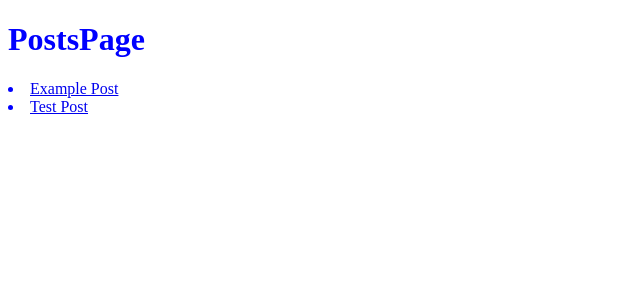
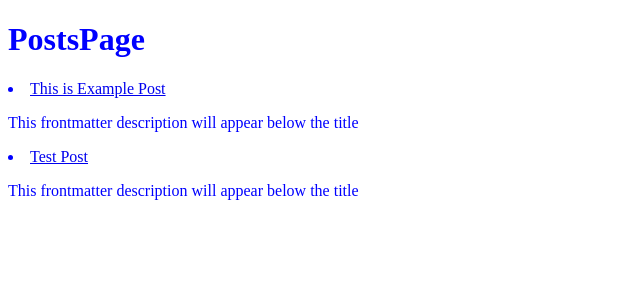
Before and after one commit to mooncastlestone/blog, a Next.js app: page /posts in a window 1280 px wide. Shown: the top 300 px of the page, without its empty margins (0-640 px from the left). Built offline with nearby package versions, Linux system fonts and the light colour scheme.

Commit message:
refactor(utils): seperate codes in markdown.ts file
data-access -> A directory for managing markdown data
utils/constants -> A directory for managing constant data
utils/types -> A directory for managing types

```diff
--- a/app/page.tsx
+++ b/app/page.tsx
@@ -1,3 +1,6 @@
+// 카테고리
+// 1. 기록소, Writing
+// 2. 실헙실, Lab
 
 export default async function Home() {
 
--- a/app/posts/page.tsx
+++ b/app/posts/page.tsx
@@ -1,35 +1,25 @@
-
-import fs from "fs";
-import path from "path";
-import matter from "gray-matter";
-import { POSTS_PATH, postFilePaths } from 'utils/markdown'
 import Link from 'next/link';
+import { getAllPosts } from 'data-access';
 
 export default function PostsPage() {
-  const posts = postFilePaths.map((filePath) => {
-    const source = fs.readFileSync(path.join(POSTS_PATH, filePath))
-    const { content, data } = matter(source);
-
-    return {
-      content,
-      data,
-      filePath
-    }
-  });
+  const posts = getAllPosts();
 
   return (
     <div>
       <h1>PostsPage</h1>
-      {posts.map((post) => (
-        <li key={post.filePath}>
-          <Link
-            as={`/posts/${post.filePath.replace(/\.mdx?$/, "")}`}
-            href={`/posts/[slug]`}
-          >
-            {post.data.title}
-          </Link>
-        </li>
-      ))}
+      {posts.map((post) => {
+        const { title, description, fileName } = post;
+        return ((
+          <li key={fileName}>
+            <Link
+              href={`/posts/${fileName}`}
+            >
+              {title}
+            </Link>
+            <p>{description}</p>
+          </li>
+        ))
+      })}
     </div>
   )
 }
--- /dev/null
+++ b/data-access/getAllPosts.ts
@@ -0,0 +1,24 @@
+import fs from "fs";
+import path from "path";
+import matter from 'gray-matter';
+import { Post, PostForList } from 'utils/types';
+import { POSTS_DIRECTORY_PATH } from 'utils/constants';
+
+// 모든 포스트 데이터 가져오기
+export const getAllPosts = (): PostForList[] => {
+  const postFileNames = fs
+    .readdirSync(POSTS_DIRECTORY_PATH)
+    .filter((path) => /\.mdx?$/.test(path));
+
+  return postFileNames.map((fileName) => {
+    const source = fs.readFileSync(path.join(POSTS_DIRECTORY_PATH, fileName))
+    const { data } = matter(source);
+    const { title, description } = data as Post;
+
+    return {
+      title,
+      description,
+      fileName: fileName.replace(/\.mdx?$/, "")
+    }
+  });
+};
--- /dev/null
+++ b/data-access/getPostBySlug.ts
@@ -0,0 +1,21 @@
+
+import fs from "fs";
+import path from "path";
+import matter from 'gray-matter';
+import { POSTS_DIRECTORY_PATH } from 'utils/constants';
+import { Post, PostForDetail } from 'utils/types';
+
+// 포스트 상세 데이터 가져오기
+export const getPostBySlug = (slug: string): PostForDetail => {
+  const postfilePath = path.join(POSTS_DIRECTORY_PATH, `${slug}.mdx`);
+  const source = fs.readFileSync(postfilePath);
+
+  const { content, data } = matter(source);
+  const { title, description } = data as Post;
+
+  return {
+    title,
+    description,
+    content,
+  }
+}
--- /dev/null
+++ b/data-access/index.ts
@@ -0,0 +1,2 @@
+export * from './getAllPosts';
+export * from './getPostBySlug';
--- a/posts/example-post.mdx
+++ b/posts/example-post.mdx
@@ -1,5 +1,5 @@
 ---
-title: Example Post
+title: This is Example Post
 description: This frontmatter description will appear below the title
 ---
 
--- /dev/null
+++ b/utils/constants.ts
@@ -0,0 +1,3 @@
+import path from "path";
+
+export const POSTS_DIRECTORY_PATH = path.join(process.cwd(), "posts");
--- a/utils/markdown.ts
+++ /dev/null
@@ -1,27 +0,0 @@
-import fs from "fs";
-import matter from 'gray-matter';
-import path from "path";
-
-// Get the path to the posts directory
-export const POSTS_PATH = path.join(process.cwd(), "posts");
-
-// Get all post file names
-export const postFilePaths = fs
-  .readdirSync(POSTS_PATH)
-  .filter((path) => /\.mdx?$/.test(path));
-
-
-export const getPostBySlug = (slug: string) => {
-  const postfilePath = path.join(POSTS_PATH, `${slug}.mdx`);
-  const source = fs.readFileSync(postfilePath);
-
-  const { content, data } = matter(source);
-
-  return {
-    content,
-    data: data as {
-      title: string;
-      description: string;
-    }
-  }
-}
--- /dev/null
+++ b/utils/types.ts
@@ -0,0 +1,12 @@
+export type Post = {
+  title: string;
+  description: string;
+}
+
+export type PostForList = Post & {
+  fileName: string;
+}
+
+export type PostForDetail = Post & {
+  content: string;
+}
```
Also changed, not shown: app/posts/[slug]/page.tsx (+5 -5 lines), components/Post.tsx (renamed from app/components/Post.tsx).
